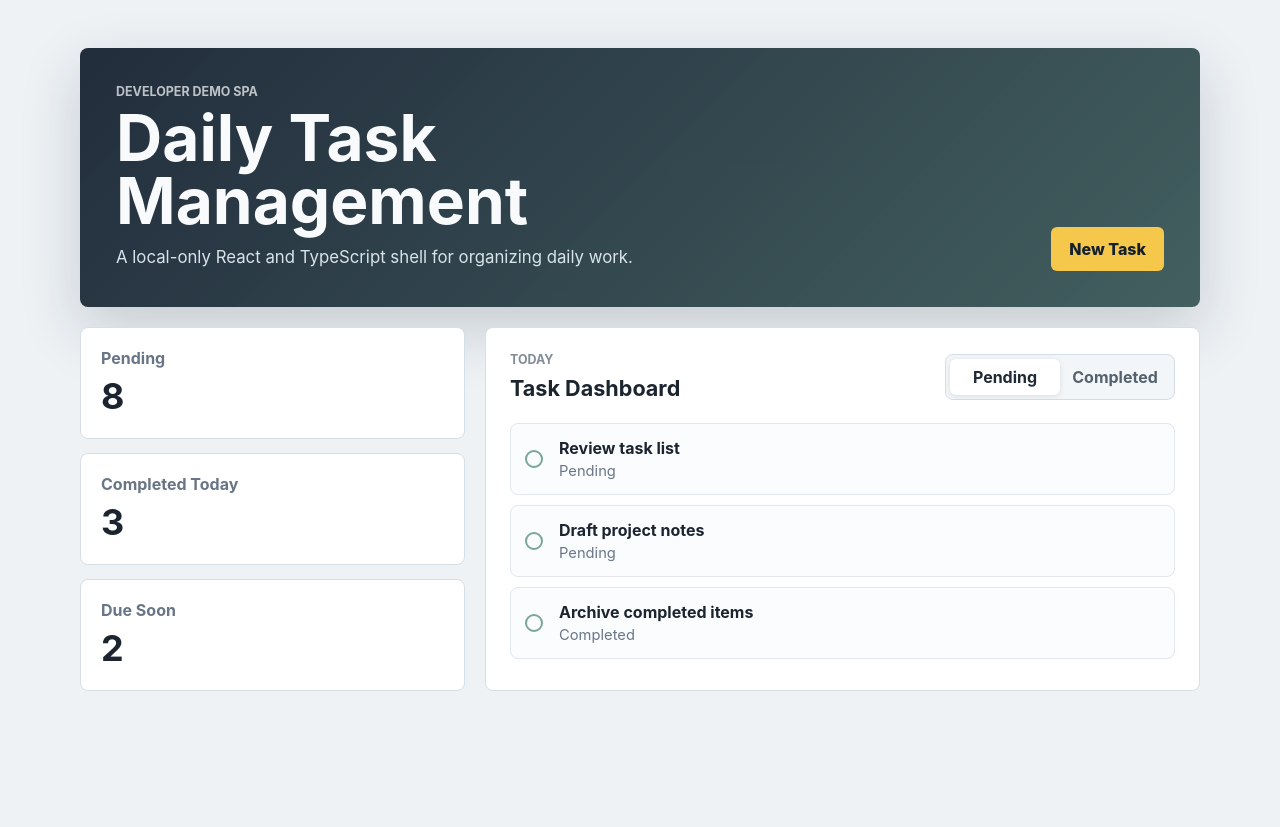
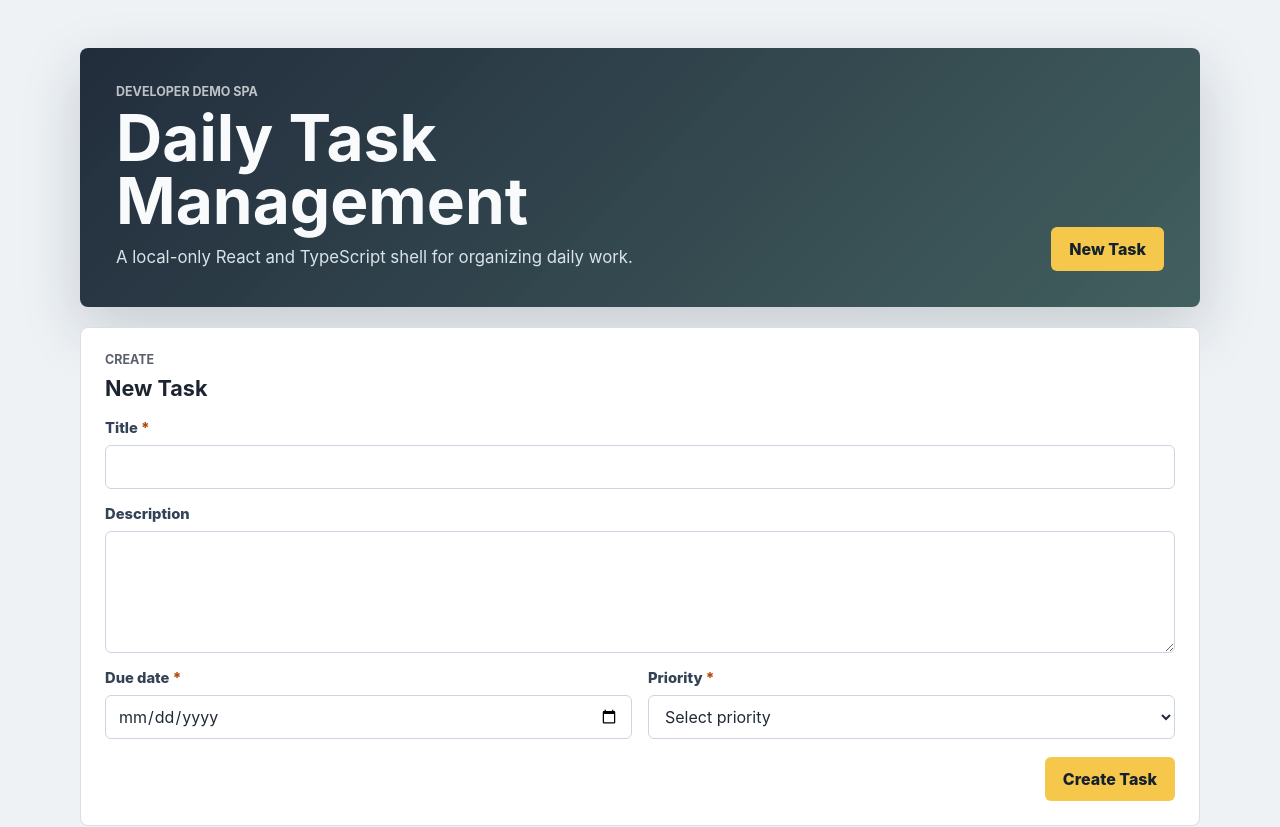
Before and after one commit to kavinkumarbaskar1/simple_task_manager, a React (Vite) app: page / in a window 1280 px wide. Shown: the top 827 px of the page. Before the commit the page ends 800 px from the top, so only its background shows below. Built offline with nearby package versions, Linux system fonts and the light colour scheme.

Commit message:
BuildIQ task TASK-002

```diff
--- a/src/App.tsx
+++ b/src/App.tsx
@@ -1,13 +1,8 @@
-import { useEffect, useMemo, useState } from "react";
+import { useCallback, useEffect, useMemo, useState } from "react";
 
+import { TaskForm } from "./components/tasks/TaskForm";
 import { listTasks } from "./features/tasks/taskController";
 import type { Task } from "./domain/tasks/taskTypes";
-
-const dashboardStats = [
-  { label: "Pending", value: "8" },
-  { label: "Completed Today", value: "3" },
-  { label: "Due Soon", value: "2" },
-];
 
 const sampleTasks = [
   {
@@ -28,7 +23,7 @@ export function App() {
   const [tasks, setTasks] = useState<Task[]>([]);
   const [taskError, setTaskError] = useState<string | null>(null);
 
-  useEffect(() => {
+  const loadTasks = useCallback(() => {
     const result = listTasks();
 
     if (result.ok) {
@@ -40,6 +35,22 @@ export function App() {
     setTaskError(result.error.message);
   }, []);
 
+  useEffect(() => {
+    loadTasks();
+  }, [loadTasks]);
+
+  const dashboardStats = useMemo(
+    () => [
+      { label: "Pending", value: String(tasks.filter((task) => task.status === "Pending").length) },
+      {
+        label: "Completed",
+        value: String(tasks.filter((task) => task.status === "Completed").length),
+      },
+      { label: "Due Soon", value: String(countDueSoonTasks(tasks)) },
+    ],
+    [tasks],
+  );
+
   const visibleTasks = useMemo(() => {
     if (tasks.length > 0) {
       return tasks.map((task) => ({
@@ -50,6 +61,10 @@ export function App() {
 
     return sampleTasks;
   }, [tasks]);
+
+  function handleTaskCreated() {
+    loadTasks();
+  }
 
   return (
     <main className="app-shell" aria-labelledby="app-title">
@@ -65,6 +80,8 @@ export function App() {
           New Task
         </button>
       </section>
+
+      <TaskForm onTaskCreated={handleTaskCreated} />
 
       <section className="dashboard" aria-label="Task dashboard overview">
         <div className="stats-grid">
@@ -110,3 +127,20 @@ export function App() {
     </main>
   );
 }
+
+function countDueSoonTasks(tasks: readonly Task[]): number {
+  const today = new Date();
+  today.setHours(0, 0, 0, 0);
+
+  const dueSoonLimit = new Date(today);
+  dueSoonLimit.setDate(today.getDate() + 7);
+
+  return tasks.filter((task) => {
+    if (task.status !== "Pending") {
+      return false;
+    }
+
+    const dueDate = new Date(`${task.dueDate}T00:00:00`);
+    return dueDate >= today && dueDate <= dueSoonLimit;
+  }).length;
+}
--- /dev/null
+++ b/src/components/tasks/TaskForm.tsx
@@ -0,0 +1,171 @@
+import { useId, useState, type FormEvent } from "react";
+
+import { createTask } from "../../features/tasks/taskController";
+import { taskPriorities, type Task, type TaskInput } from "../../domain/tasks/taskTypes";
+
+type TaskFormValues = TaskInput;
+
+interface TaskFormProps {
+  onTaskCreated: (task: Task) => void;
+}
+
+type FieldErrors = Partial<Record<keyof TaskFormValues, string>>;
+
+const initialValues: TaskFormValues = {
+  title: "",
+  description: "",
+  dueDate: "",
+  priority: "",
+};
+
+export function TaskForm({ onTaskCreated }: TaskFormProps) {
+  const formId = useId();
+  const [values, setValues] = useState<TaskFormValues>(initialValues);
+  const [fieldErrors, setFieldErrors] = useState<FieldErrors>({});
+  const [formError, setFormError] = useState<string | null>(null);
+
+  function updateField<Field extends keyof TaskFormValues>(
+    field: Field,
+    value: TaskFormValues[Field],
+  ) {
+    setValues((currentValues) => ({
+      ...currentValues,
+      [field]: value,
+    }));
+    setFieldErrors((currentErrors) => {
+      if (!currentErrors[field]) {
+        return currentErrors;
+      }
+
+      const nextErrors = { ...currentErrors };
+      delete nextErrors[field];
+      return nextErrors;
+    });
+    setFormError(null);
+  }
+
+  function handleSubmit(event: FormEvent<HTMLFormElement>) {
+    event.preventDefault();
+
+    const result = createTask(values);
+
+    if (!result.ok) {
+      setFieldErrors(toFieldErrors(result.error.fieldErrors ?? []));
+      setFormError(result.error.fieldErrors?.length ? null : result.error.message);
+      return;
+    }
+
+    onTaskCreated(result.data);
+    setValues(initialValues);
+    setFieldErrors({});
+    setFormError(null);
+  }
+
+  return (
+    <form className="task-form" aria-labelledby="task-form-heading" onSubmit={handleSubmit}>
+      <div className="form-heading">
+        <div>
+          <p className="eyebrow">Create</p>
+          <h2 id="task-form-heading">New Task</h2>
+        </div>
+      </div>
+
+      <div className="form-grid">
+        <div className="form-field form-field-wide">
+          <label htmlFor={`${formId}-title`}>
+            Title <span aria-hidden="true">*</span>
+          </label>
+          <input
+            id={`${formId}-title`}
+            name="title"
+            type="text"
+            value={values.title}
+            aria-required="true"
+            aria-invalid={Boolean(fieldErrors.title)}
+            aria-describedby={fieldErrors.title ? `${formId}-title-error` : undefined}
+            onChange={(event) => updateField("title", event.target.value)}
+          />
+          {fieldErrors.title ? (
+            <p className="field-error" id={`${formId}-title-error`}>
+              {fieldErrors.title}
+            </p>
+          ) : null}
+        </div>
+
+        <div className="form-field form-field-wide">
+          <label htmlFor={`${formId}-description`}>Description</label>
+          <textarea
+            id={`${formId}-description`}
+            name="description"
+            rows={4}
+            value={values.description}
+            onChange={(event) => updateField("description", event.target.value)}
+          />
+        </div>
+
+        <div className="form-field">
+          <label htmlFor={`${formId}-due-date`}>
+            Due date <span aria-hidden="true">*</span>
+          </label>
+          <input
+            id={`${formId}-due-date`}
+            name="dueDate"
+            type="date"
+            value={values.dueDate}
+            aria-required="true"
+            aria-invalid={Boolean(fieldErrors.dueDate)}
+            aria-describedby={fieldErrors.dueDate ? `${formId}-due-date-error` : undefined}
+            onChange={(event) => updateField("dueDate", event.target.value)}
+          />
+          {fieldErrors.dueDate ? (
+            <p className="field-error" id={`${formId}-due-date-error`}>
+              {fieldErrors.dueDate}
+            </p>
+          ) : null}
+        </div>
+
+        <div className="form-field">
+          <label htmlFor={`${formId}-priority`}>
+            Priority <span aria-hidden="true">*</span>
+          </label>
+          <select
+            id={`${formId}-priority`}
+            name="priority"
+            value={values.priority}
+            aria-required="true"
+            aria-invalid={Boolean(fieldErrors.priority)}
+            aria-describedby={fieldErrors.priority ? `${formId}-priority-error` : undefined}
+            onChange={(event) => updateField("priority", event.target.value as TaskInput["priority"])}
+          >
+            <option value="">Select priority</option>
+            {taskPriorities.map((priority) => (
+              <option key={priority} value={priority}>
+                {priority}
+              </option>
+            ))}
+          </select>
+          {fieldErrors.priority ? (
+            <p className="field-error" id={`${formId}-priority-error`}>
+              {fieldErrors.priority}
+            </p>
+          ) : null}
+        </div>
+      </div>
+
+      {formError ? <p className="task-error">{formError}</p> : null}
+
+      <div className="form-actions">
+        <button className="primary-action" type="submit">
+          Create Task
+        </button>
+      </div>
+    </form>
+  );
+}
+
+function toFieldErrors(errors: NonNullable<ReturnType<typeof createTask>["error"]>["fieldErrors"]) {
+  return (errors ?? []).reduce<FieldErrors>((nextErrors, error) => {
+    nextErrors[error.field] = error.message;
+    return nextErrors;
+  }, {});
+}
--- a/src/styles.css
+++ b/src/styles.css
@@ -21,6 +21,14 @@ body {
 }
 
 button {
+  font: inherit;
+}
+
+input,
+select,
+textarea {
+  width: 100%;
+  min-width: 0;
   font: inherit;
 }
 
@@ -102,6 +110,97 @@ h2 {
 .stats-grid {
   display: grid;
   gap: 14px;
+}
+
+.task-form {
+  display: grid;
+  gap: 18px;
+  margin-top: 20px;
+  padding: 24px;
+  border: 1px solid #d7dfe6;
+  border-radius: 8px;
+  background: #ffffff;
+}
+
+.form-heading {
+  display: flex;
+  align-items: center;
+  justify-content: space-between;
+  gap: 20px;
+}
+
+.form-grid {
+  display: grid;
+  grid-template-columns: repeat(2, minmax(0, 1fr));
+  gap: 16px;
+}
+
+.form-field {
+  display: grid;
+  gap: 8px;
+}
+
+.form-field-wide {
+  grid-column: 1 / -1;
+}
+
+.form-field label {
+  color: #344255;
+  font-size: 0.92rem;
+  font-weight: 800;
+}
+
+.form-field label span {
+  color: #b54708;
+}
+
+.form-field input,
+.form-field select,
+.form-field textarea {
+  min-height: 44px;
+  border: 1px solid #cbd6e2;
+  border-radius: 6px;
+  color: #1f2a36;
+  background: #ffffff;
+}
+
+.form-field input,
+.form-field select {
+  padding: 0 12px;
+}
+
+.form-field textarea {
+  resize: vertical;
+  padding: 12px;
+  line-height: 1.5;
+}
+
+.form-field input:focus,
+.form-field select:focus,
+.form-field textarea:focus {
+  border-color: #42796e;
+  outline: 3px solid rgba(66, 121, 110, 0.18);
+}
+
+.form-field [aria-invalid="true"] {
+  border-color: #b42318;
+}
+
+.field-error,
+.task-error {
+  color: #b42318;
+  line-height: 1.45;
+}
+
+.field-error {
+  margin: 0;
+  font-size: 0.88rem;
+  font-weight: 700;
+}
+
+.form-actions {
+  display: flex;
+  justify-content: flex-end;
 }
 
 .stat-card,
@@ -211,6 +310,11 @@ h2 {
   font-size: 0.92rem;
 }
 
+.task-error {
+  margin: 0 0 16px;
+  font-weight: 700;
+}
+
 @media (max-width: 760px) {
   .app-shell {
     width: min(100% - 24px, 1120px);
@@ -219,6 +323,7 @@ h2 {
 
   .hero,
   .panel-heading,
+  .form-heading,
   .dashboard {
     display: grid;
   }
@@ -236,4 +341,16 @@ h2 {
     width: 100%;
     min-width: 0;
   }
+
+  .form-grid {
+    grid-template-columns: 1fr;
+  }
+
+  .form-actions {
+    justify-content: stretch;
+  }
+
+  .form-actions .primary-action {
+    width: 100%;
+  }
 }
```
